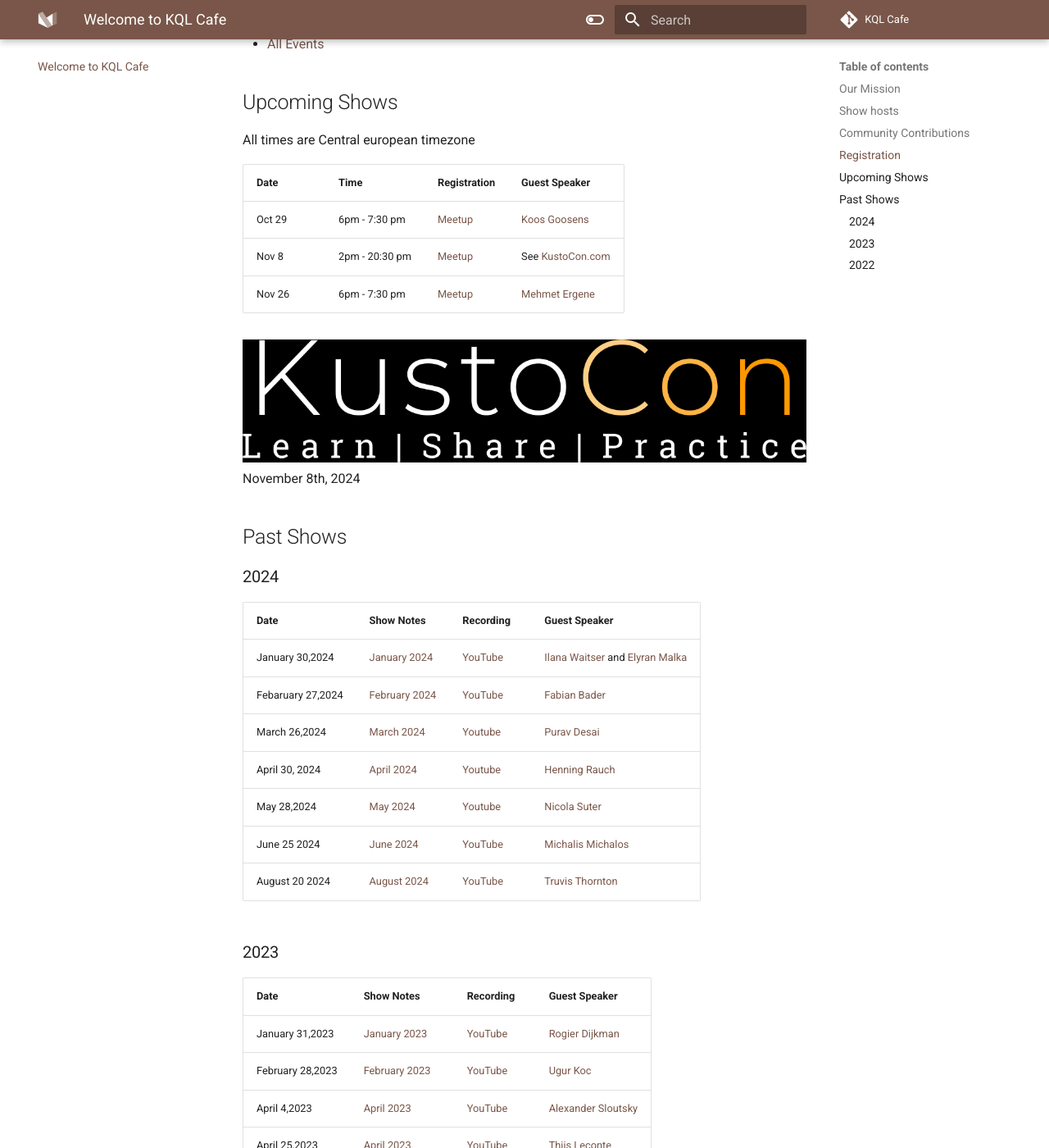
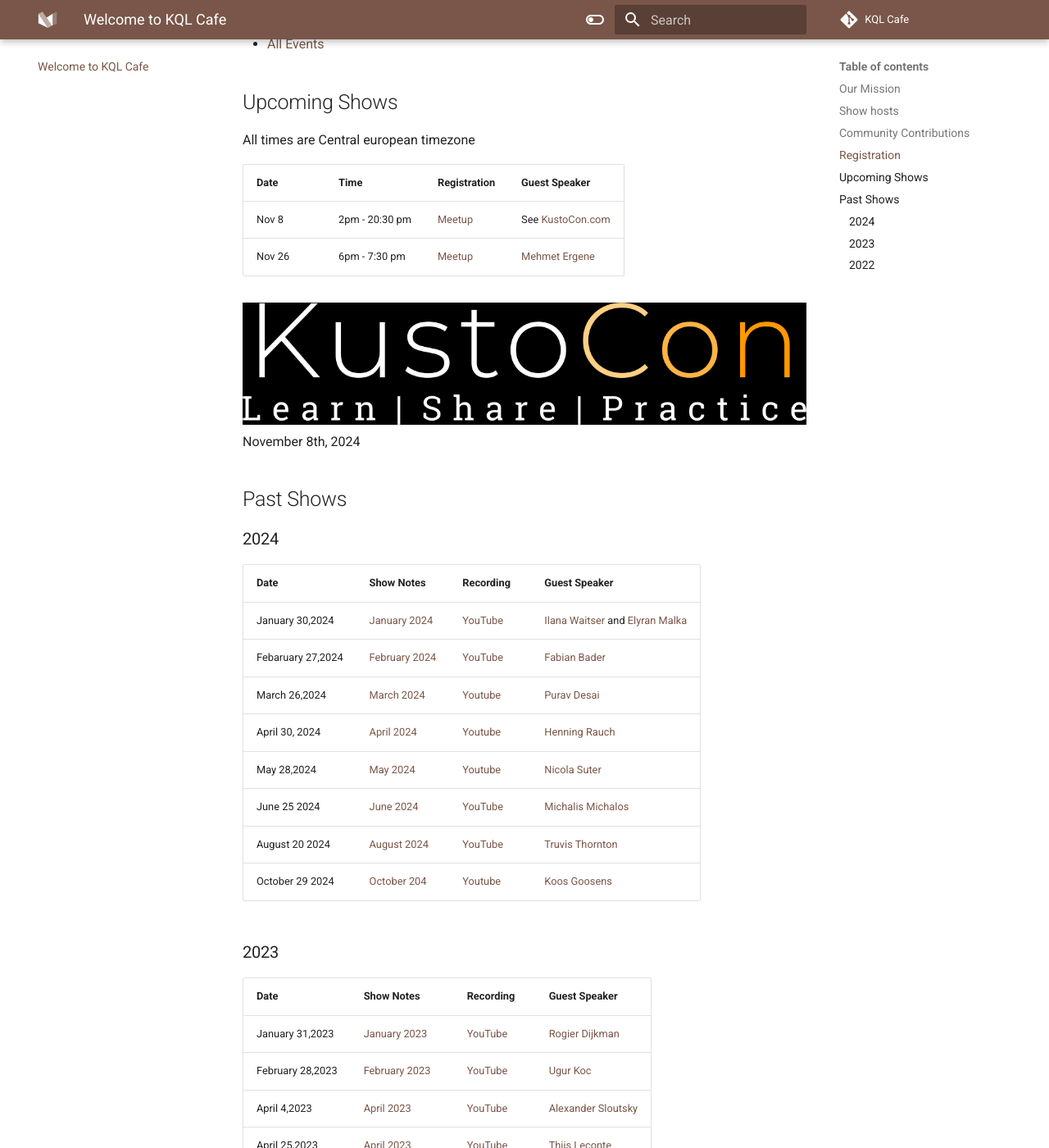
Before and after one commit to KQLCafe/website, an MkDocs documentation site: the page built from docs/index.md, in a window 1280 px wide and 1400 px high, scrolled down 1391 px. Shown: the whole window at 82% size. Built offline with MkDocs 1.6.1 and Material for MkDocs 9.7.7, drawn with Linux system fonts in a browser that asks for light colours; comment, search, counter and statistics services are not loaded.

Commit message:
October 2024

```diff
--- a/docs/index.md
+++ b/docs/index.md
@@ -35,7 +35,6 @@
 
 | Date | Time | Registration | Guest Speaker |
 | ---- | ---- | ------------ | ------------- |
-| Oct 29 | 6pm - 7:30 pm | [Meetup](https://www.meetup.com/kql-cafe/events/302124204/) | [Koos Goosens](https://x.com/KoosGoossens) |
 | Nov 8  | 2pm - 20:30 pm | [Meetup](https://www.meetup.com/kql-cafe/events/302928826/) | See [KustoCon.com](https://kustocon.com/) |
 | Nov 26 | 6pm - 7:30 pm | [Meetup](https://www.meetup.com/kql-cafe/events/303943035/)  |  [Mehmet Ergene](https://twitter.com/Cyb3rMonk) |
 
@@ -55,6 +54,7 @@
 | May 28,2024 | [May 2024](./shownotes/2024/KQL%20Cafe%20-%20May%202024.md) | [Youtube](https://www.youtube.com/watch?v=lKB1sfZuDio&t=5s) |  [Nicola Suter](https://twitter.com/nicolonsky) |
 | June 25 2024 | [June 2024](./shownotes/2024/KQL%20Cafe%20-%20June%202024.md) | [YouTube](https://www.youtube.com/watch?v=Ts8EPurTwpk) | [Michalis Michalos](https://www.linkedin.com/in/mmihalos/) |
 | August 20 2024 | [August 2024](./shownotes/2024/KQL%20Cafe%20-%20August%202024.md) | [YouTube](https://www.youtube.com/watch?v=iX-TSOjfDYA) | [Truvis Thornton](https://x.com/thattechkitten) |
+| October 29 2024 | [October 204](./shownotes/2024/KQL%20Cafe%20-%20October%202024.md) | [Youtube](https://www.youtube.com/c/KQLCafe) |  [Koos Goosens](https://x.com/KoosGoossens) |
 
 ### 2023
 
```
